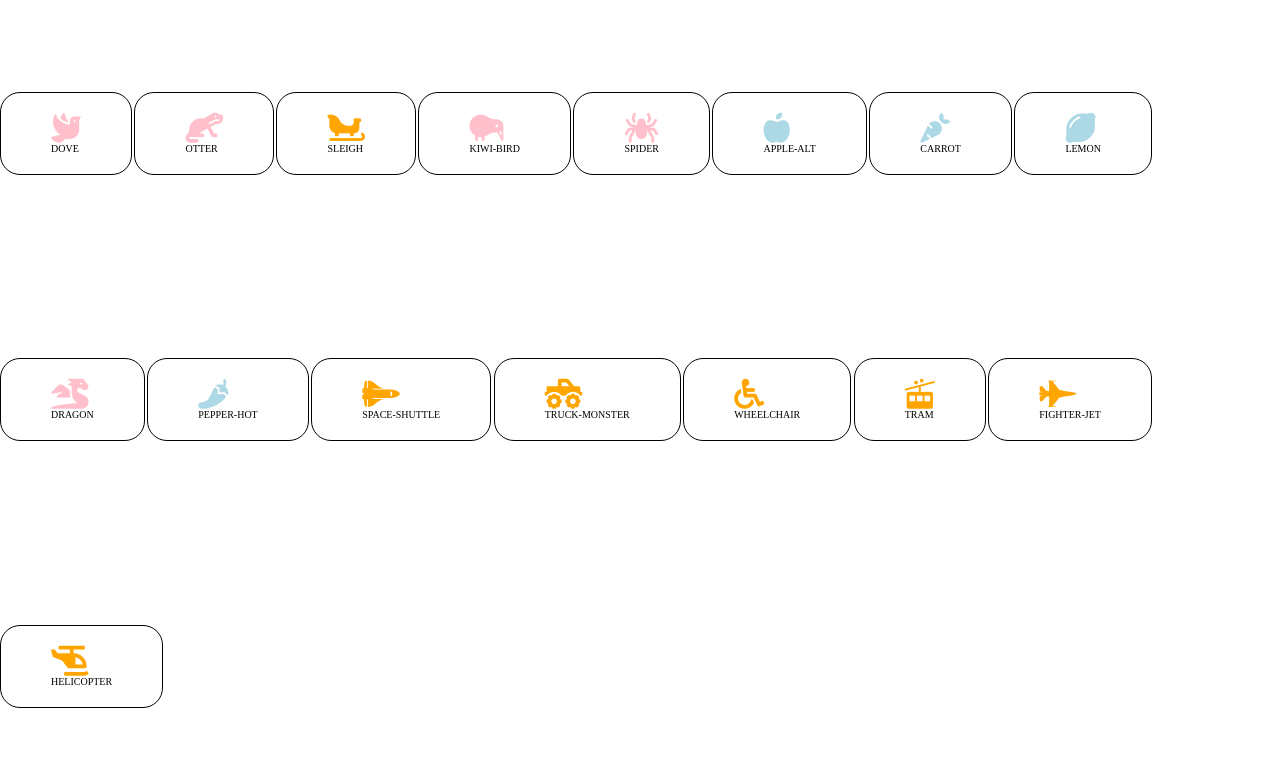
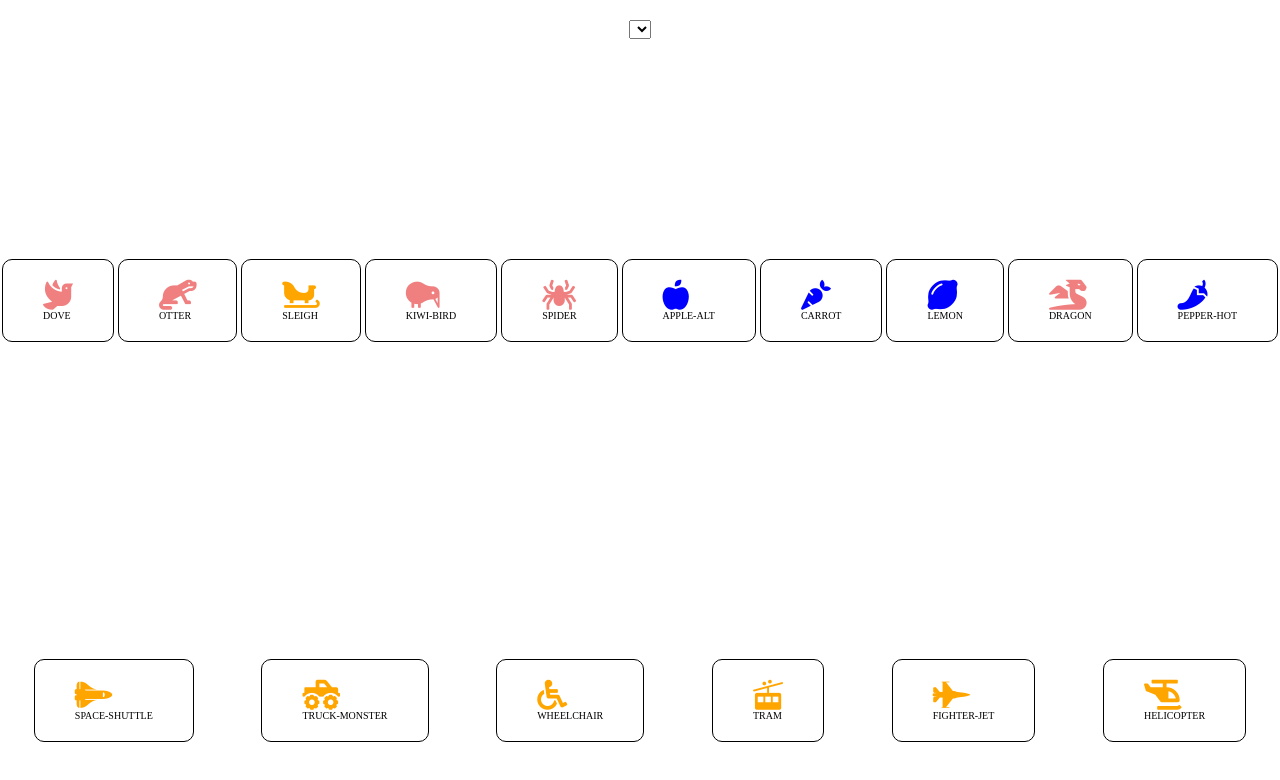
Before and after one commit to NicoleMastrostefano/js-es6-icons, a plain HTML site: page index.html in a window 1280 px wide. Drawn offline with nearby package versions, Linux system fonts and the light colour scheme.

Commit message:
general fix

```diff
--- a/css/style.css
+++ b/css/style.css
@@ -7,12 +7,13 @@
 body {
   font-size: 10px;
 }
+
 .box{
-  width: 90%;
+  width: 100%;
   height: 100vh;
   display: flex;
   flex-wrap: wrap;
-  justify-content: space-between;
+  justify-content: space-around;
   align-content: space-around;
 }
 
@@ -21,7 +22,14 @@ i {
 }
 
 .icon{
-  padding: 20px 50px;
-  border-radius: 20px;
+  padding: 20px 40px;
+  border-radius: 10px;
   border: 1px solid black;
 }
+
+#select {
+  width: 100%;
+  height: 100px;
+  text-align: center;
+  padding: 20px;
+}
--- a/index.html
+++ b/index.html
@@ -9,7 +9,15 @@
     <title>ES6-Icons</title>
   </head>
   <body>
+    <div class="header">
+      <div id="select">
 
+
+      <select class="" name="">
+        </div>
+    </div>
+      </select>
+    </div>
     <div class="box"></div>
 
 
--- a/js/script.js
+++ b/js/script.js
@@ -107,9 +107,9 @@ $(document).ready(
       },
     ];
     const colors = [
-      "pink",
+      "lightcoral",
       "orange",
-      "lightblue"
+      "blue"
     ];
 
     const container=$(".box");
@@ -141,7 +141,6 @@ function print(array,container){
   });
 
 }
-
 // milestone 2:
 // definire un array di colori e associare ad ogni
 // tipo di icona un colore.
@@ -176,3 +175,10 @@ function color(array,color,types) {
   );
   return newArray;
 }
+
+// milestone 3:
+// aggiungere una select per filtrare le icone in
+// base al tipo.
+// Popolare le options della select dinamicamente
+// e, ogni volta che cambia il valore selezionato,
+// visualizzare le icone corrispondenti.
```
